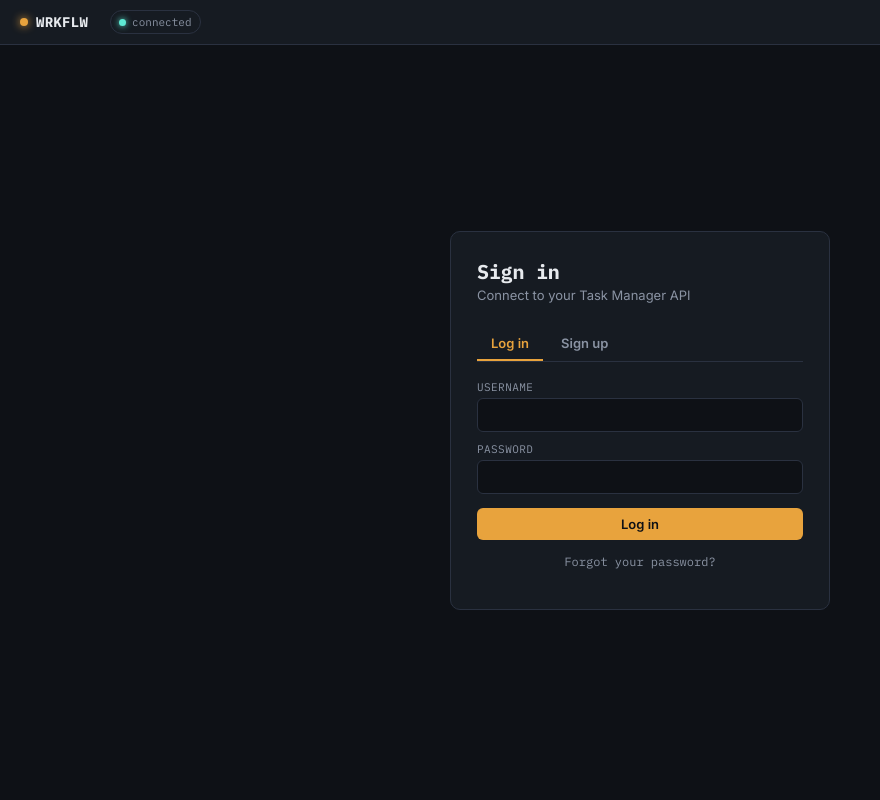
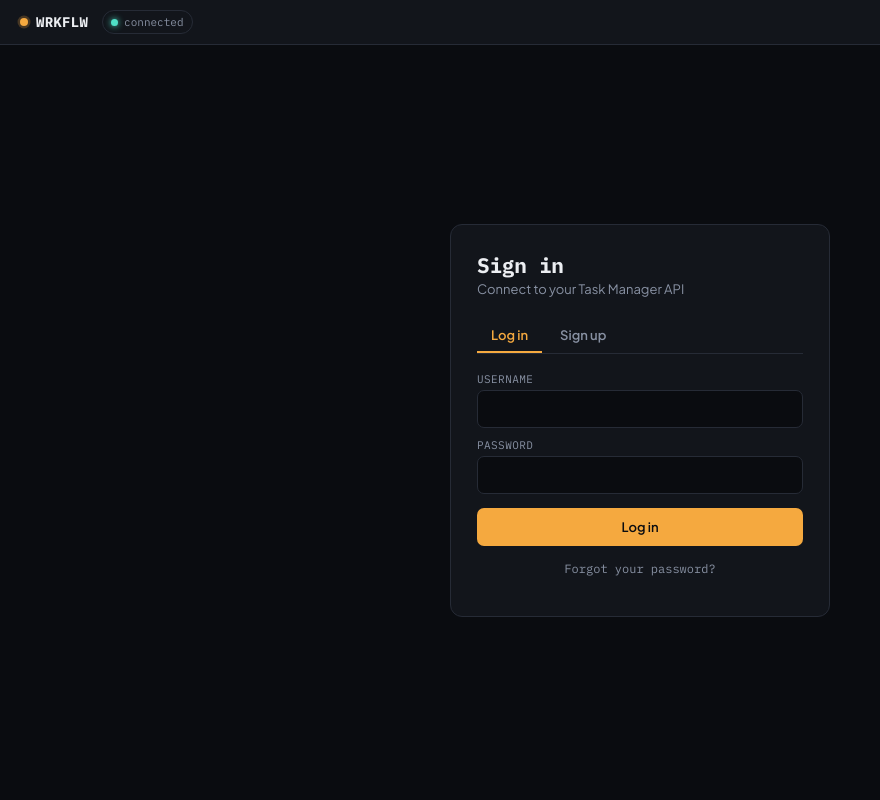
Before and after one commit to avijit-28/WorkFlow, a Django app: page / in a window 1280 px wide. Shown: the whole page, without its empty margins (0-880 px from the left). Run offline with Django 5.2, Linux system fonts and the light colour scheme.

Commit message:
modified ui

```diff
--- a/templates/index.html
+++ b/templates/index.html
@@ -6,43 +6,66 @@
 <title>WORKFLOW</title>
 <link rel="icon" href="https://cdn-icons-png.flaticon.com/512/8317/8317737.png">
 <link rel="preconnect" href="https://fonts.googleapis.com">
-<link href="https://fonts.googleapis.com/css2?family=IBM+Plex+Mono:wght@400;500;600;700&family=Inter:wght@400;500;600;700&display=swap" rel="stylesheet">
+<link href="https://fonts.googleapis.com/css2?family=IBM+Plex+Mono:wght@400;500;600;700&family=Plus+Jakarta+Sans:wght@400;500;600;700;800&display=swap" rel="stylesheet">
 <style>
   :root{
-    --ink:#0E1116;
-    --panel:#161B22;
-    --panel-2:#1D232C;
-    --line:#2A3140;
-    --text:#E7EAEE;
-    --muted:#8A93A3;
-    --amber:#E8A33D;
-    --amber-dim:#5A431E;
-    --teal:#5EEAD4;
-    --teal-dim:#1C3B36;
-    --red:#F0616A;
-    --red-dim:#3C1E22;
-    --blue:#6FA8FF;
-    --radius:8px;
+    --ink:#0A0C10;
+    --panel:#12151B;
+    --panel-2:#1A1E27;
+    --line:#262B36;
+    --text:#ECEEF2;
+    --muted:#8891A3;
+    --amber:#F5A93F;
+    --amber-dim:#4A3416;
+    --teal:#4FE0C7;
+    --teal-dim:#123330;
+    --red:#FF6570;
+    --red-dim:#3D161B;
+    --blue:#6FA3FF;
+    --blue-dim:#132A4A;
+    --radius:10px;
+    --dock-h:60px;
     --mono:'IBM Plex Mono', ui-monospace, monospace;
-    --sans:'Inter', system-ui, sans-serif;
+    --sans:'Plus Jakarta Sans', system-ui, sans-serif;
   }
   *{box-sizing:border-box;}
-  body{margin:0;background:var(--ink);color:var(--text);font-family:var(--sans);}
+  html{-webkit-text-size-adjust:100%;}
+  body{margin:0;background:var(--ink);color:var(--text);font-family:var(--sans);-webkit-font-smoothing:antialiased;}
   ::selection{background:var(--amber-dim);color:#fff;}
+  a{color:inherit;}
+
+  @media (prefers-reduced-motion: reduce){
+    *{animation-duration:.001ms !important;animation-iteration-count:1 !important;transition-duration:.001ms !important;}
+  }
+
+  :focus-visible{outline:2px solid var(--amber);outline-offset:2px;border-radius:4px;}
+
+  @keyframes pulse-signal{
+    0%,100%{box-shadow:0 0 0 0 rgba(245,169,63,.45);}
+    50%{box-shadow:0 0 0 5px rgba(245,169,63,0);}
+  }
+  @keyframes pulse-red{
+    0%,100%{box-shadow:0 0 0 0 rgba(255,101,112,.45);}
+    50%{box-shadow:0 0 0 5px rgba(255,101,112,0);}
+  }
+  @keyframes fade-up{
+    from{opacity:0;transform:translateY(4px);}
+    to{opacity:1;transform:translateY(0);}
+  }
 
   /* ---------- top bar ---------- */
   .topbar{
-    display:flex;align-items:center;gap:16px;
+    display:flex;align-items:center;gap:12px;
     padding:10px 20px;background:var(--panel);border-bottom:1px solid var(--line);
-    position:sticky;top:0;z-index:20;
+    position:sticky;top:0;z-index:30;
   }
-  .brand{font-family:var(--mono);font-weight:700;letter-spacing:.02em;font-size:14px;color:var(--text);display:flex;align-items:center;gap:8px;}
-  .brand .dot{width:8px;height:8px;border-radius:50%;background:var(--amber);box-shadow:0 0 8px var(--amber);}
+  .brand{font-family:var(--mono);font-weight:700;letter-spacing:.02em;font-size:14px;color:var(--text);display:flex;align-items:center;gap:8px;white-space:nowrap;}
+  .brand .dot{width:8px;height:8px;border-radius:50%;background:var(--amber);box-shadow:0 0 8px var(--amber);animation:pulse-signal 2.4s ease-in-out infinite;}
   .conn{
     display:flex;align-items:center;gap:6px;font-family:var(--mono);font-size:11px;color:var(--muted);
-    margin-left:6px;padding:4px 8px;border:1px solid var(--line);border-radius:999px;
+    margin-left:2px;padding:4px 8px;border:1px solid var(--line);border-radius:999px;white-space:nowrap;
   }
-  .conn .led{width:7px;height:7px;border-radius:50%;background:var(--muted);}
+  .conn .led{width:7px;height:7px;border-radius:50%;background:var(--muted);flex-shrink:0;}
   .conn.ok .led{background:var(--teal);box-shadow:0 0 6px var(--teal);}
   .conn.bad .led{background:var(--red);box-shadow:0 0 6px var(--red);}
   .apiurl{
@@ -59,41 +82,43 @@
   }
   .btn{
     font-family:var(--sans);font-weight:600;font-size:13px;color:var(--ink);background:var(--amber);
-    border:none;padding:8px 14px;border-radius:6px;cursor:pointer;transition:filter .12s ease, transform .05s ease;
+    border:none;padding:9px 15px;border-radius:7px;cursor:pointer;transition:filter .12s ease, transform .05s ease, box-shadow .12s ease;
+    min-height:38px;
   }
-  .btn:hover{filter:brightness(1.08);}
+  .btn:hover{filter:brightness(1.08);box-shadow:0 2px 10px rgba(245,169,63,.18);}
   .btn:active{transform:translateY(1px);}
   .btn.secondary{background:transparent;color:var(--text);border:1px solid var(--line);}
-  .btn.secondary:hover{border-color:var(--amber);color:var(--amber);}
+  .btn.secondary:hover{border-color:var(--amber);color:var(--amber);box-shadow:none;}
   .btn.danger{background:var(--red);color:#1a0b0c;}
-  .btn.small{padding:5px 10px;font-size:12px;}
+  .btn.small{padding:6px 11px;font-size:12px;min-height:32px;}
   .btn:disabled{opacity:.45;cursor:not-allowed;filter:none;}
 
   /* ---------- layout ---------- */
   .layout{display:flex;min-height:calc(100vh - 49px);}
   .sidebar{
-    width:210px;flex-shrink:0;background:var(--panel);border-right:1px solid var(--line);
+    width:200px;flex-shrink:0;background:var(--panel);border-right:1px solid var(--line);
     padding:16px 10px;display:flex;flex-direction:column;gap:2px;
   }
   .nav-item{
-    display:flex;align-items:center;gap:10px;padding:9px 12px;border-radius:6px;color:var(--muted);
-    font-size:13px;font-weight:600;cursor:pointer;user-select:none;
+    display:flex;align-items:center;gap:10px;padding:10px 12px;border-radius:7px;color:var(--muted);
+    font-size:13px;font-weight:600;cursor:pointer;user-select:none;position:relative;transition:background .12s ease,color .12s ease;
   }
   .nav-item:hover{background:var(--panel-2);color:var(--text);}
   .nav-item.active{background:var(--amber-dim);color:var(--amber);}
-  .nav-item .idx{font-family:var(--mono);font-size:10px;opacity:.7;width:16px;}
-  .main{flex:1;padding:26px 32px;max-width:980px;}
+  .nav-icon{width:16px;height:16px;flex-shrink:0;color:inherit;}
+  .nav-label{flex:1;}
+  .main{flex:1;padding:26px 32px;max-width:1040px;width:100%;}
 
-  h1{font-family:var(--mono);font-size:20px;font-weight:700;margin:0 0 4px;letter-spacing:-0.01em;}
-  h2{font-family:var(--mono);font-size:15px;font-weight:600;margin:0 0 12px;color:var(--text);}
-  .subtitle{color:var(--muted);font-size:13px;margin:0 0 24px;}
+  h1{font-family:var(--mono);font-size:clamp(18px,3.6vw,21px);font-weight:700;margin:0 0 4px;letter-spacing:-0.01em;}
+  h2{font-family:var(--mono);font-size:14px;font-weight:600;margin:0 0 12px;color:var(--text);letter-spacing:.01em;}
+  .subtitle{color:var(--muted);font-size:13px;margin:0 0 22px;}
 
   /* ---------- cards / panels ---------- */
-  .card{background:var(--panel);border:1px solid var(--line);border-radius:var(--radius);padding:18px;}
+  .card{background:var(--panel);border:1px solid var(--line);border-radius:var(--radius);padding:18px;animation:fade-up .25s ease both;}
   .grid{display:grid;gap:14px;}
   .grid.cols-3{grid-template-columns:repeat(3,1fr);}
   .grid.cols-2{grid-template-columns:repeat(2,1fr);}
-  @media(max-width:760px){.grid.cols-3,.grid.cols-2{grid-template-columns:1fr;} .sidebar{display:none;}}
+  .grid.dm-layout{grid-template-columns:260px 1fr;}
 
   .stat{border-left:3px solid var(--amber);padding:4px 0 4px 12px;}
   .stat .n{font-family:var(--mono);font-size:26px;font-weight:700;line-height:1;}
@@ -117,41 +142,43 @@
   .status-dot.todo{background:var(--muted);}
   .status-dot.in_progress{background:var(--blue);box-shadow:0 0 6px var(--blue);}
   .status-dot.done{background:var(--teal);box-shadow:0 0 6px var(--teal);}
-  .row-card.overdue{border-left-color:var(--red);}
+  .row-card.overdue{border-left-color:var(--red);animation:pulse-red 2.6s ease-in-out infinite;}
 
-  .badge{font-family:var(--mono);font-size:10px;text-transform:uppercase;letter-spacing:.05em;padding:2px 7px;border-radius:999px;}
+  .badge{font-family:var(--mono);font-size:10px;text-transform:uppercase;letter-spacing:.05em;padding:2px 7px;border-radius:999px;white-space:nowrap;}
   .badge.low{background:var(--panel);color:var(--muted);border:1px solid var(--line);}
   .badge.medium{background:var(--amber-dim);color:var(--amber);}
   .badge.high{background:var(--red-dim);color:var(--red);}
 
   select, input[type=text], input[type=email], input[type=password], input[type=datetime-local], textarea{
-    background:var(--ink);border:1px solid var(--line);color:var(--text);border-radius:6px;
-    padding:8px 10px;font-family:var(--sans);font-size:13px;width:100%;
+    background:var(--ink);border:1px solid var(--line);color:var(--text);border-radius:7px;
+    padding:9px 10px;font-family:var(--sans);font-size:13px;width:100%;min-height:38px;
   }
+  textarea{min-height:unset;}
   select:focus, input:focus, textarea:focus{outline:none;border-color:var(--amber);}
   label{display:block;font-size:11px;color:var(--muted);margin:10px 0 4px;font-family:var(--mono);text-transform:uppercase;letter-spacing:.04em;}
   form .btn{margin-top:14px;}
 
-  .tabs{display:flex;gap:4px;margin-bottom:18px;border-bottom:1px solid var(--line);}
-  .tab{padding:8px 14px;font-size:13px;font-weight:600;color:var(--muted);cursor:pointer;border-bottom:2px solid transparent;}
+  .tabs{display:flex;gap:4px;margin-bottom:18px;border-bottom:1px solid var(--line);overflow-x:auto;}
+  .tab{padding:8px 14px;font-size:13px;font-weight:600;color:var(--muted);cursor:pointer;border-bottom:2px solid transparent;white-space:nowrap;transition:color .12s ease;}
+  .tab:hover{color:var(--text);}
   .tab.active{color:var(--amber);border-color:var(--amber);}
 
-  .msg{font-size:12px;padding:8px 10px;border-radius:6px;margin-top:10px;font-family:var(--mono);}
+  .msg{font-size:12px;padding:9px 11px;border-radius:7px;margin-top:10px;font-family:var(--mono);}
   .msg.error{background:var(--red-dim);color:var(--red);}
   .msg.ok{background:var(--teal-dim);color:var(--teal);}
-  .empty{color:var(--muted);font-size:13px;padding:20px;text-align:center;border:1px dashed var(--line);border-radius:8px;}
+  .empty{color:var(--muted);font-size:13px;padding:22px;text-align:center;border:1px dashed var(--line);border-radius:8px;}
 
   /* ---------- auth screen ---------- */
   .auth-wrap{min-height:calc(100vh - 49px);display:flex;align-items:center;justify-content:center;padding:20px;}
-  .auth-card{width:380px;background:var(--panel);border:1px solid var(--line);border-radius:10px;padding:26px;}
+  .auth-card{width:380px;max-width:100%;background:var(--panel);border:1px solid var(--line);border-radius:12px;padding:26px;animation:fade-up .3s ease both;}
   .auth-card h1{margin-bottom:2px;}
 
   .back-link{color:var(--muted);font-size:12px;cursor:pointer;font-family:var(--mono);margin-bottom:14px;display:inline-block;}
   .back-link:hover{color:var(--amber);}
 
-  .member-row{display:flex;align-items:center;justify-content:space-between;padding:8px 10px;background:var(--panel-2);border-radius:6px;margin-bottom:6px;}
+  .member-row{display:flex;align-items:center;justify-content:space-between;padding:9px 10px;background:var(--panel-2);border-radius:7px;margin-bottom:6px;gap:10px;}
   .member-row .name{font-size:13px;font-weight:600;}
-  .member-row .r{font-family:var(--mono);font-size:11px;color:var(--muted);}
+  .member-row .r{font-family:var(--mono);font-size:11px;color:var(--muted);white-space:nowrap;}
 
   .inline-form{display:flex;gap:8px;align-items:flex-end;flex-wrap:wrap;margin-top:12px;}
   .inline-form > div{flex:1;min-width:140px;}
@@ -1109,7 +1206,9 @@ function renderTasksBoard(projectId) {
     card.addEventListener('dragstart', (e) => {
       e.dataTransfer.setData('text/plain', card.dataset.taskid);
       e.dataTransfer.effectAllowed = 'move';
+      card.classList.add('dragging');
     });
+    card.addEventListener('dragend', () => card.classList.remove('dragging'));
   });
 
   $$('.kanban-col').forEach(col => {
```
Also changed, not shown: other parts of templates/index.html (+92 -22 lines).
